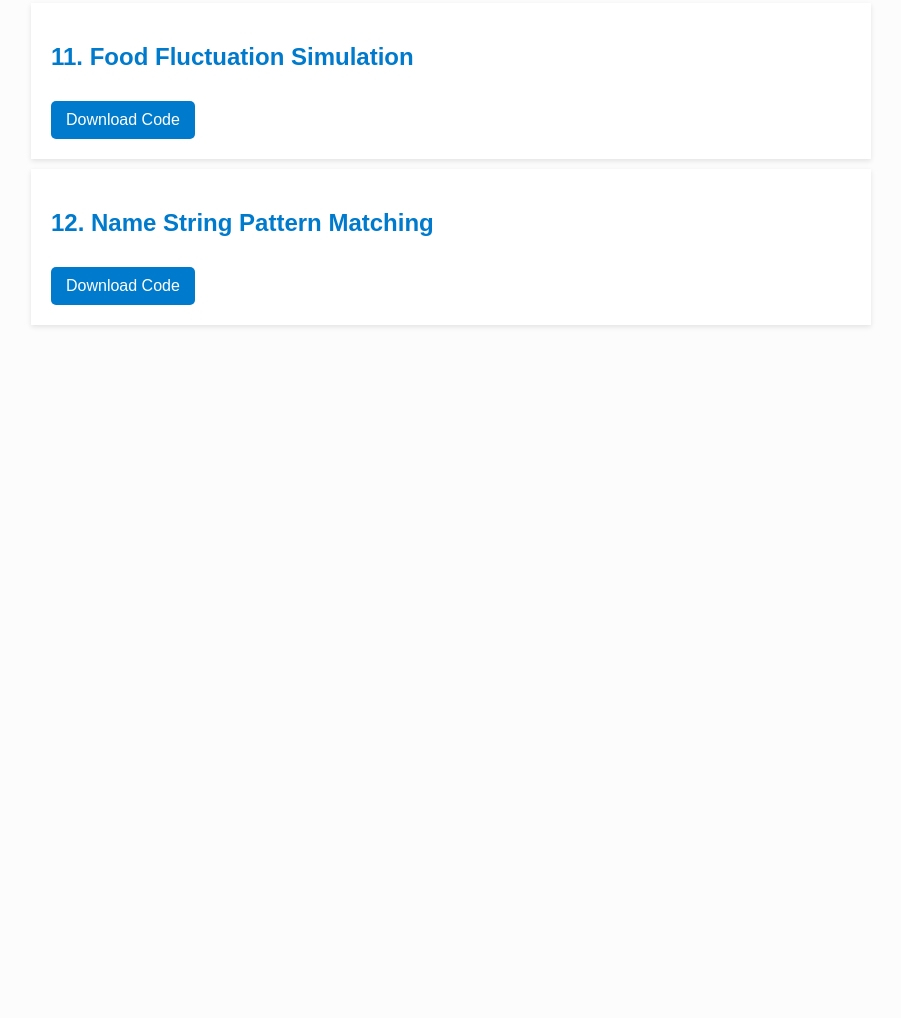
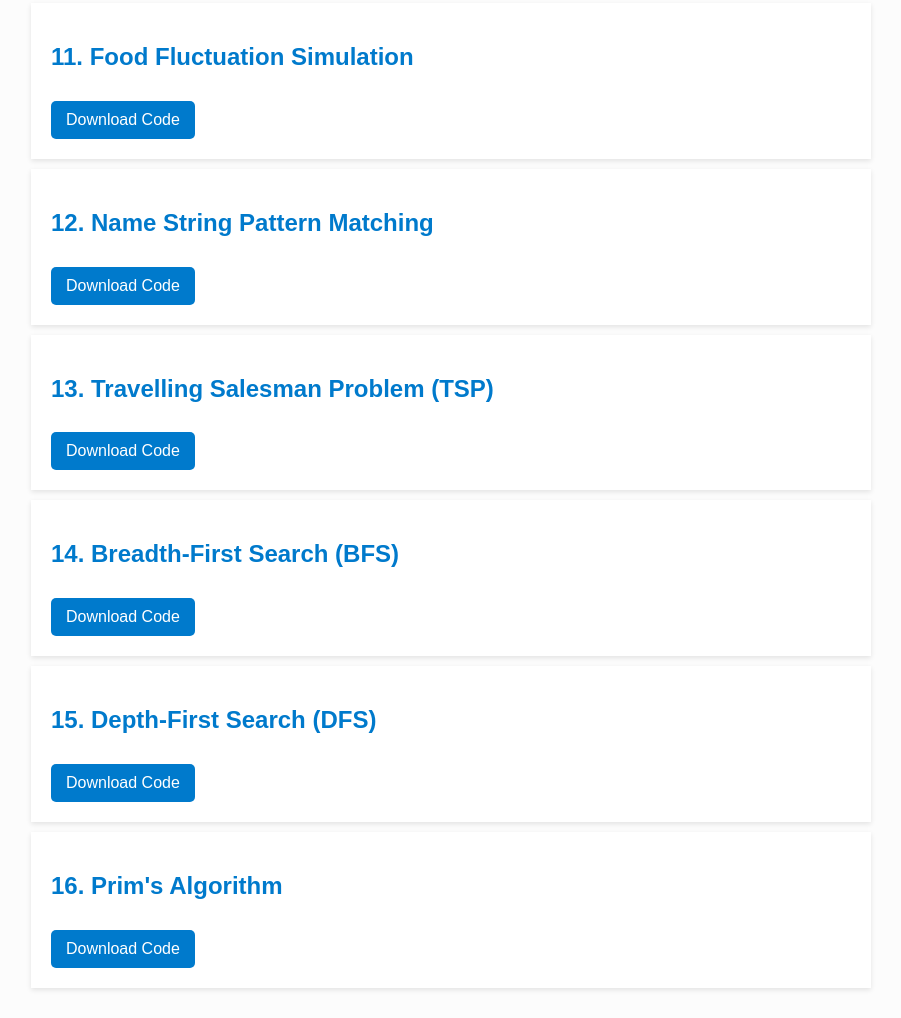
Before and after one commit to subham2023/ds-lab-website, a plain HTML site: page index.html in a window 1280 px wide. Shown: the part 1824-2842 px from the top of the page, without its empty margins (189-1090 px from the left). Before the commit the page ends 2179 px from the top, so only its background shows below. Drawn offline with Linux system fonts and the light colour scheme.

Commit message:
Update index.html to display all 16 assignments including TSP, BFS, DFS, and Prim's

```diff
--- a/index.html
+++ b/index.html
@@ -62,6 +62,10 @@
     <div class="assignment"><h2>10. Quick Sort (Randomized)</h2><a href="code/randomized_quick_sort.c" class="download" download>Download Code</a></div>
     <div class="assignment"><h2>11. Food Fluctuation Simulation</h2><a href="code/food_fluctuation.c" class="download" download>Download Code</a></div>
     <div class="assignment"><h2>12. Name String Pattern Matching</h2><a href="code/name_pattern_matching.c" class="download" download>Download Code</a></div>
+    <div class="assignment"><h2>13. Travelling Salesman Problem (TSP)</h2><a href="code/tsp.c" class="download" download>Download Code</a></div>
+    <div class="assignment"><h2>14. Breadth-First Search (BFS)</h2><a href="code/bfs.c" class="download" download>Download Code</a></div>
+    <div class="assignment"><h2>15. Depth-First Search (DFS)</h2><a href="code/dfs.c" class="download" download>Download Code</a></div>
+    <div class="assignment"><h2>16. Prim's Algorithm</h2><a href="code/prims.c" class="download" download>Download Code</a></div>
 
 </body>
 </html>
```
